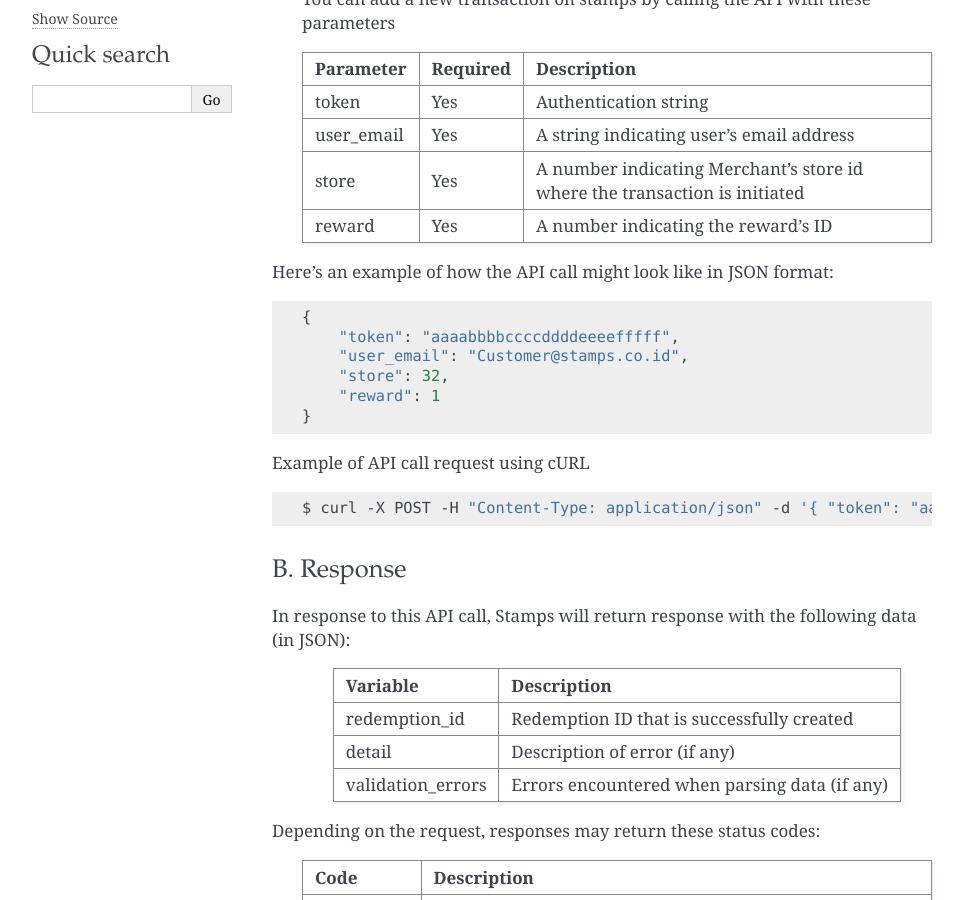
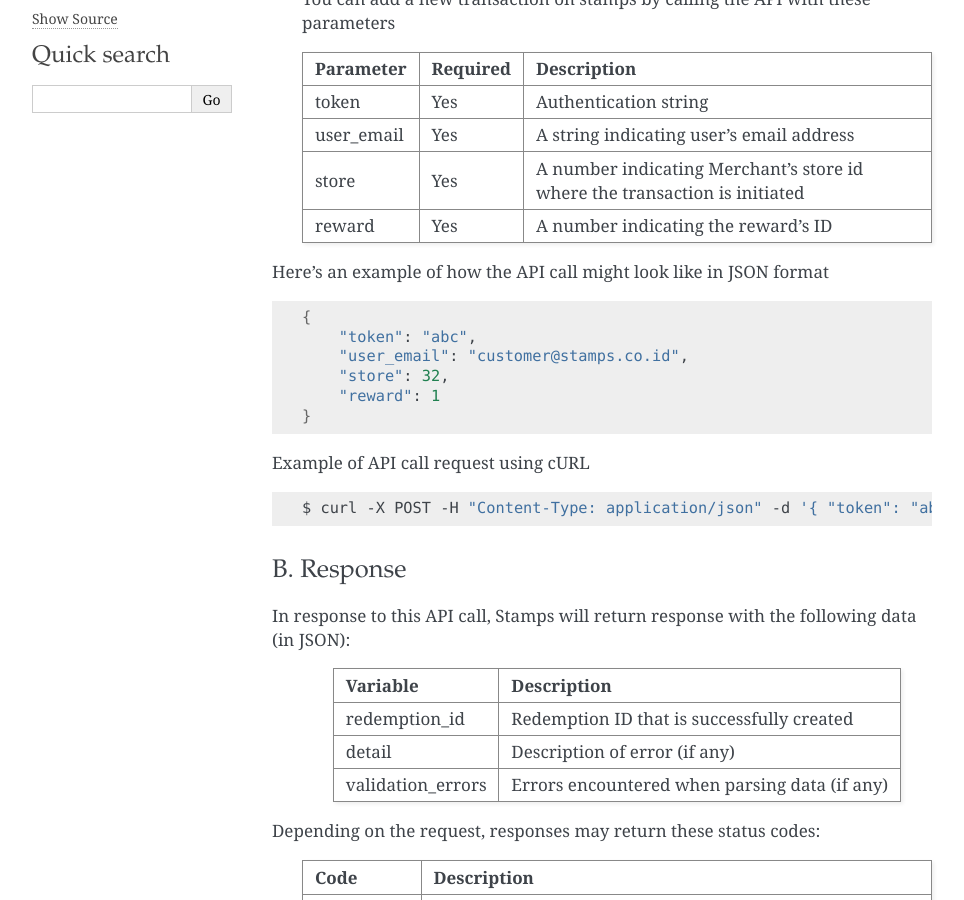
Before and after one commit to ui/stamps-api-docs, a Sphinx documentation site: the page built from source/redemption_api.rst, in a window 1280 px wide and 900 px high, scrolled down 345 px. Shown: the whole window, without its empty margins (148-1112 px from the left). Built offline with Sphinx 7.4.7, drawn with Linux system fonts in a browser that asks for light colours.

Commit message:
Emails should be lowercase and make token examples shorter.

```diff
--- a/source/redemption_api.rst
+++ b/source/redemption_api.rst
@@ -25,20 +25,22 @@ A. Request
                             reward's ID
     =========== =========== =========================
 
-Here's an example of how the API call might look like in JSON format::
+Here's an example of how the API call might look like in JSON format
 
-        {
-            "token": "aaaabbbbccccddddeeeefffff",
-            "user_email": "Customer@stamps.co.id",
-            "store": 32,
-            "reward": 1
-        }
+.. code-block :: bash
+
+    {
+        "token": "abc",
+        "user_email": "customer@stamps.co.id",
+        "store": 32,
+        "reward": 1
+    }
 
 Example of API call request using cURL
 
 .. code-block :: bash
 
-    $ curl -X POST -H "Content-Type: application/json" -d '{ "token": "aaabbbcccdddeeefff", "user_email": "Customer@stamps.co.id", "store": 32, "reward": 12}' https://stamps.co.id/api/redemptions/add
+    $ curl -X POST -H "Content-Type: application/json" -d '{ "token": "abc", "user_email": "customer@stamps.co.id", "store": 32, "reward": 12}' https://stamps.co.id/api/redemptions/add
 
 B. Response
 -----------------------------
--- a/source/transaction_api.rst
+++ b/source/transaction_api.rst
@@ -47,7 +47,7 @@ Here's an example of how the API call might look like in JSON format:
 .. code-block:: javascript
 
         {
-           "token": "aaaabbbbccccddddeeeefffff",
+           "token": "abc",
            "user_email": "customer@stamps.co.id",
            "store": 32,
            "invoice_number": "abc123456",
@@ -75,7 +75,7 @@ Example of API call request using cURL (JSON)
 
 .. code-block :: bash
 
-    $ curl -X POST -H "Content-Type: application/json" https://stamps.co.id/api/transactions/add -i -d '{ "token": "aaabbbcccdddeeeffff", "user_email": "Customer@stamps.co.id", "store": 2, "invoice_number": "abc123", "total_value": 50000, "subtotal": 40000, "discount": 0, "service_charge": 5000, "tax": 50000, "items": [{"product_name": "Cappucino", "quantity": 2, "price": 10000}, {"product_name": "Iced Tea", "quantity": 4, "price": 5000}]}'
+    $ curl -X POST -H "Content-Type: application/json" https://stamps.co.id/api/transactions/add -i -d '{ "token": "abc", "user_email": "customer@stamps.co.id", "store": 2, "invoice_number": "abc123", "total_value": 50000, "subtotal": 40000, "discount": 0, "service_charge": 5000, "tax": 50000, "items": [{"product_name": "Cappucino", "quantity": 2, "price": 10000}, {"product_name": "Iced Tea", "quantity": 4, "price": 5000}]}'
 
 Example of API call request using cURL (XML)
 
@@ -83,7 +83,7 @@ Example of API call request using cURL (XML)
 
     $ curl -X POST -H "Content-Type: application/xml" -H "Accept: application/xml" https://stamps.co.id/api/transactions/add -i -d '<?xml version="1.0" encoding="UTF-8" ?>
     <root>
-        <token>aaaabbbbccccddddeeeefffff</token>
+        <token>abc</token>
         <user_email>customer@stamps.co.id</user_email>
         <store>84</store>
         <total_value>50000</total_value>
```
